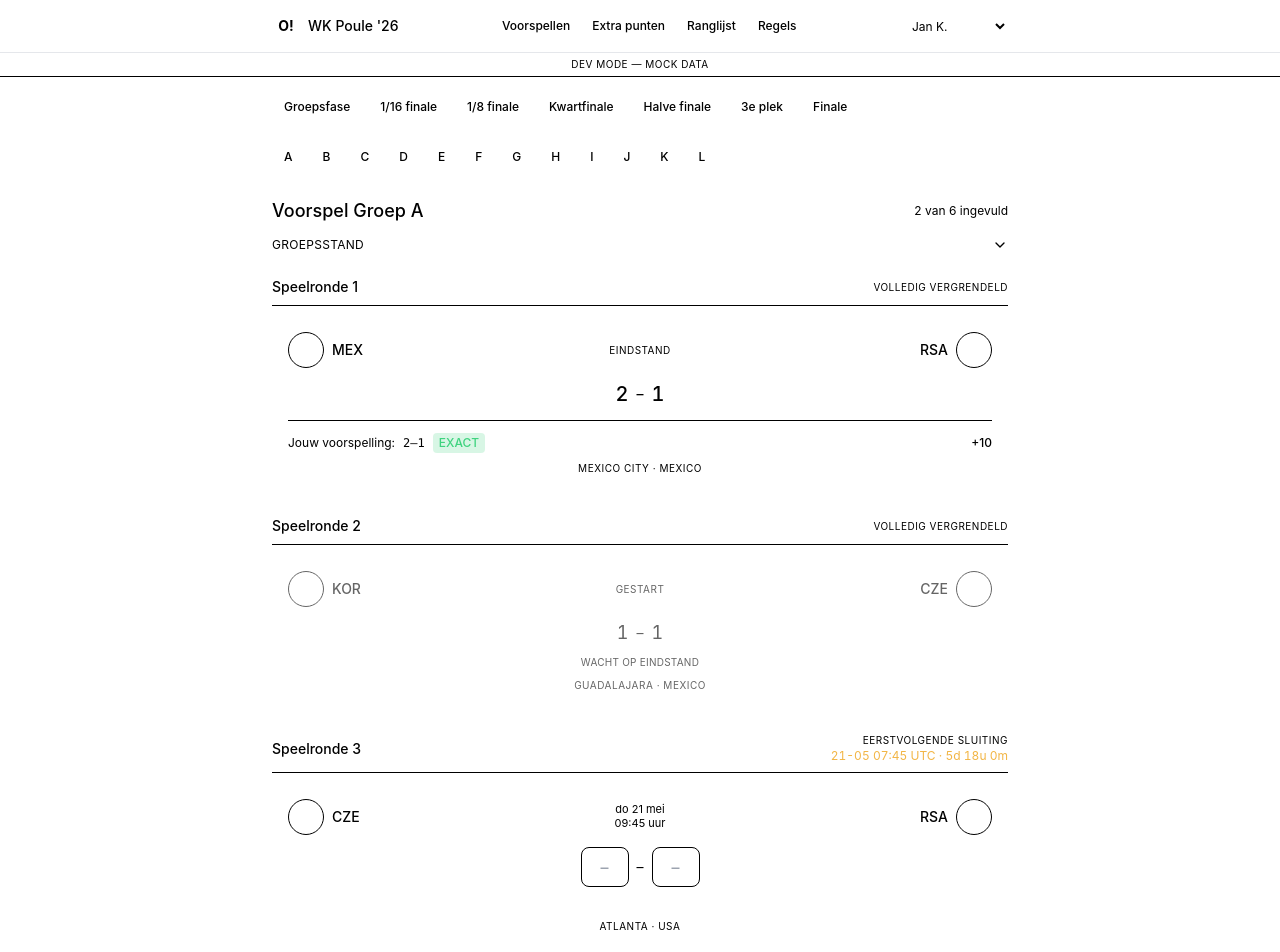
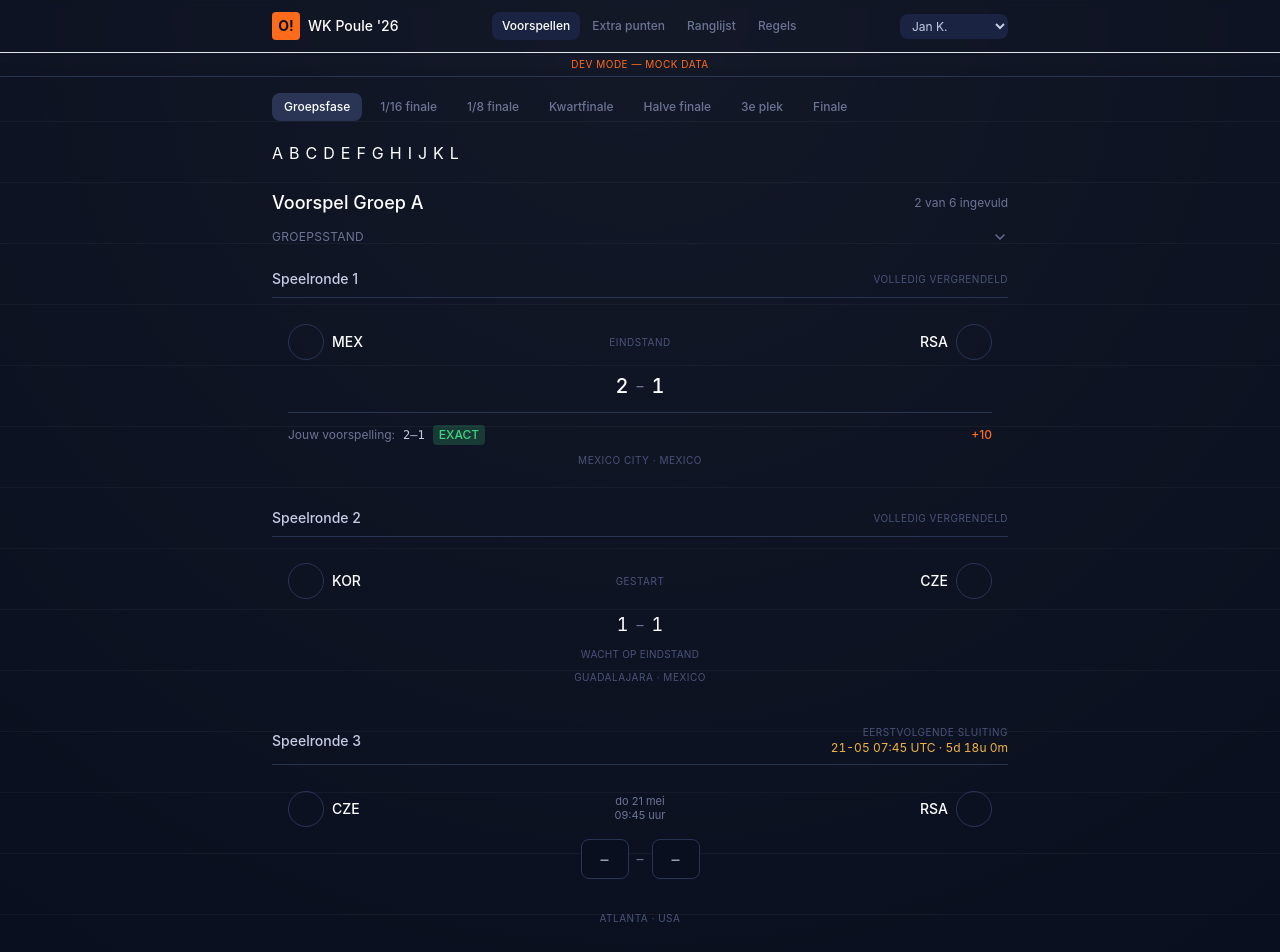
Before and after one commit to Guidoznl/OMG-WK-POULE-TEST, a Next.js app: page /predictions in a window 1280 px wide. Shown: the top 952 px of the page. Built offline with nearby package versions, Linux system fonts and the light colour scheme.

Commit message:
Enhance globals.css with theme variables and styles
Added theme variables for dark and pink modes, updated background and text colors, and modified input styles for better theme integration.

```diff
--- a/styles/globals.css
+++ b/styles/globals.css
@@ -2,51 +2,108 @@
 @tailwind components;
 @tailwind utilities;
 
-/* Flag icons CSS from the npm package */
 @import 'flag-icons/css/flag-icons.min.css';
 
 :root {
-  /* Font stacks — system fallbacks since we don't load remote fonts in dev */
   --font-inter: 'Inter', -apple-system, BlinkMacSystemFont, 'Segoe UI', sans-serif;
   --font-display: 'Space Grotesk', 'Inter', -apple-system, sans-serif;
   --font-mono: 'JetBrains Mono', ui-monospace, Menlo, monospace;
+
+  /* Theme variables — defaults to DARK mode */
+  --c-bg-page:    #0A0F1F;
+  --c-bg-surface: #0E1429;
+  --c-bg-raised:  #151B33;
+  --c-bg-tile:    #1A2342;
+  --c-border:     #2A3556;
+  --c-text-muted: #4A5478;
+  --c-text-sub:   #6B7494;
+  --c-text-200:   #C5CCE3;
+  --c-text-50:    #FFFFFF;
+
+  /* Accent color — switches between orange (dark) and pink (pink mode) */
+  --c-accent:        #FF6B1A;
+  --c-accent-fg:     #0A0F1F;
+  --c-accent-soft:   rgba(255, 107, 26, 0.20);
+  --c-accent-border: rgba(255, 107, 26, 0.30);
+
+  /* Pitch/field motif color (used in headers, tile decorations) */
+  --c-pitch-line: rgba(255, 255, 255, 0.04);
+}
+
+/* Pink mode: same dark base + warm pink accent */
+html[data-theme="pink"] {
+  --c-bg-page:    #1C0E1F;
+  --c-bg-surface: #25132B;
+  --c-bg-raised:  #2E1735;
+  --c-bg-tile:    #38203F;
+  --c-border:     #5A3A60;
+  --c-text-muted: #7C5A82;
+  --c-text-sub:   #A88BAE;
+
+  --c-accent:        #FF4FBF;
+  --c-accent-fg:     #FFFFFF;
+  --c-accent-soft:   rgba(255, 79, 191, 0.20);
+  --c-accent-border: rgba(255, 79, 191, 0.35);
+
+  --c-pitch-line: rgba(255, 79, 191, 0.06);
 }
 
 @layer base {
   html, body {
-    @apply bg-ink-950 text-ink-50 antialiased;
+    color: var(--c-text-50);
+    background: var(--c-bg-page);
     font-family: var(--font-inter);
     min-height: 100vh;
+    -webkit-font-smoothing: antialiased;
   }
 
-  /* Custom scrollbar — subtle, on-brand */
+  /* Subtle pitch/field background pattern — gives the whole app a slight football feel.
+     Uses very faint horizontal stripes (like mowing patterns on a football pitch)
+     plus the existing radial vignette. Almost invisible but adds depth. */
+  body {
+    background-image:
+      repeating-linear-gradient(
+        180deg,
+        transparent 0px,
+        transparent 60px,
+        var(--c-pitch-line) 60px,
+        var(--c-pitch-line) 61px
+      ),
+      radial-gradient(circle at 50% 0%, var(--c-pitch-line) 0%, transparent 60%),
+      linear-gradient(180deg, var(--c-bg-page) 0%, var(--c-bg-page) 100%);
+  }
+
+  /* Scrollbar */
   ::-webkit-scrollbar { width: 8px; height: 8px; }
   ::-webkit-scrollbar-track { background: transparent; }
-  ::-webkit-scrollbar-thumb { background: #2A3556; border-radius: 4px; }
-  ::-webkit-scrollbar-thumb:hover { background: #4A5478; }
+  ::-webkit-scrollbar-thumb { background: var(--c-border); border-radius: 4px; }
+  ::-webkit-scrollbar-thumb:hover { background: var(--c-text-muted); }
 
   /* Inputs */
   input[type="text"], input[type="number"], input[type="email"], input[type="password"] {
-    @apply bg-ink-950 border border-ink-600 text-ink-50 rounded-lg;
-    @apply focus:outline-none focus:ring-2 focus:ring-accent-orange focus:border-transparent;
-    @apply transition-all duration-150;
+    background-color: var(--c-bg-page);
+    border: 1px solid var(--c-border);
+    color: var(--c-text-50);
+    border-radius: 0.5rem;
+    transition: all 0.15s;
+  }
+  input:focus {
+    outline: none;
+    box-shadow: 0 0 0 2px var(--c-accent);
+    border-color: transparent;
   }
 
-  /* Disable browser autofill background override (Chrome/Safari).
-     Without this, autofilled fields show as white-on-white. The trick is the
-     long transition delay — the autofill style only briefly flashes before
-     reverting to our actual styling. */
+  /* Autofill override (Chrome/Safari) — adapt to current theme */
   input:-webkit-autofill,
   input:-webkit-autofill:hover,
   input:-webkit-autofill:focus,
   input:-webkit-autofill:active {
-    -webkit-box-shadow: 0 0 0 30px #0A0F1F inset !important;
-    -webkit-text-fill-color: #FFFFFF !important;
-    caret-color: #FFFFFF;
+    -webkit-box-shadow: 0 0 0 30px var(--c-bg-page) inset !important;
+    -webkit-text-fill-color: var(--c-text-50) !important;
+    caret-color: var(--c-text-50);
     transition: background-color 5000s ease-in-out 0s;
   }
 
-  /* Hide number input arrows */
   input[type=number]::-webkit-inner-spin-button,
   input[type=number]::-webkit-outer-spin-button {
     -webkit-appearance: none;
@@ -56,44 +113,36 @@
 }
 
 @layer components {
-  /* Flag wrapper to make circular flags */
-  .fi-circle {
-    @apply inline-block w-9 h-9 rounded-full overflow-hidden bg-ink-700 border border-ink-600;
-    background-size: cover;
-    background-position: center;
+  /* Theme-aware utility classes — components can use these instead of bg-ink-*
+     so they switch with the theme. We keep the old @apply rules working too
+     by mapping ink-* to the variables via the Tailwind preset (done in JS),
+     but the cleanest approach is to use these in new components. */
+  .surface-tile {
+    background-color: var(--c-bg-tile);
+    border-radius: 14px;
+    transition: all 0.2s;
   }
-  .fi-circle.fi-sm { @apply w-6 h-6; }
-
-  /* Tile transitions */
-  .tile {
-    @apply bg-ink-700 rounded-tile transition-all duration-200;
-  }
-  .tile-locked {
-    @apply bg-ink-800 opacity-60;
+  .surface-locked {
+    background-color: var(--c-bg-raised);
+    opacity: 0.6;
   }
 
-  /* Tab button */
-  .tab-btn {
-    @apply px-3 py-2 rounded-lg text-xs font-medium whitespace-nowrap transition-colors;
-    @apply bg-ink-700 text-ink-400 hover:text-ink-50;
-  }
-  .tab-btn-active {
-    @apply bg-ink-50 text-ink-950 hover:text-ink-950;
-  }
-  .tab-btn-done {
-    @apply text-ink-50;
+  /* Pitch-stripe accent — a thin horizontal gradient that evokes the chalk
+     centre line on a football pitch. Use as a header decoration. */
+  .pitch-divider {
+    height: 1px;
+    background: linear-gradient(90deg, transparent 0%, var(--c-accent) 50%, transparent 100%);
+    opacity: 0.4;
   }
 
-  /* Pulse animation for live status */
+  /* Pulse animation */
   @keyframes liveDot {
     0%, 100% { opacity: 1; }
     50% { opacity: 0.4; }
   }
-  .live-dot {
-    animation: liveDot 1.5s ease-in-out infinite;
-  }
+  .live-dot { animation: liveDot 1.5s ease-in-out infinite; }
 
-  /* Subtle fade-in for content */
+  /* Fade-in */
   @keyframes fadeIn {
     from { opacity: 0; transform: translateY(4px); }
     to { opacity: 1; transform: translateY(0); }
```
